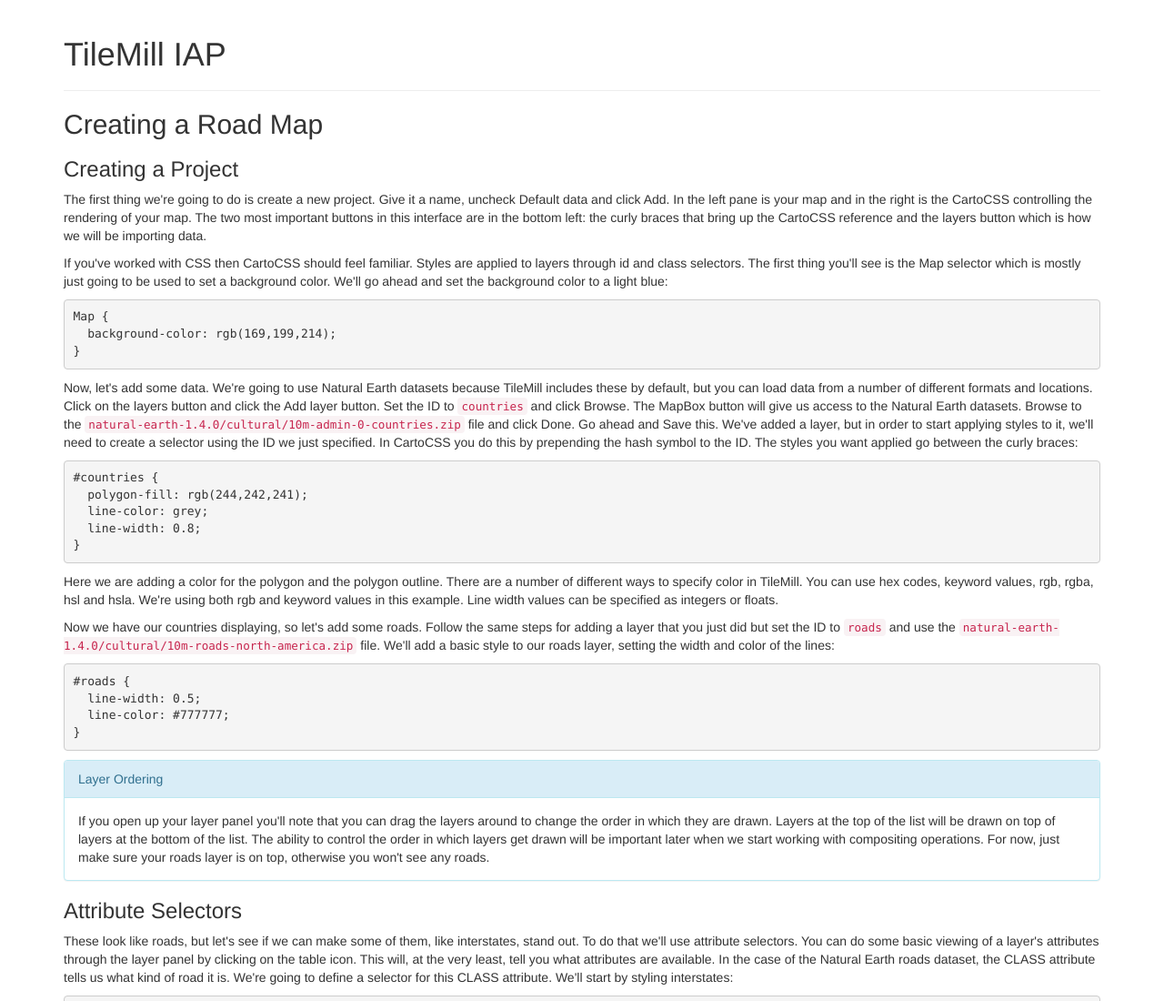
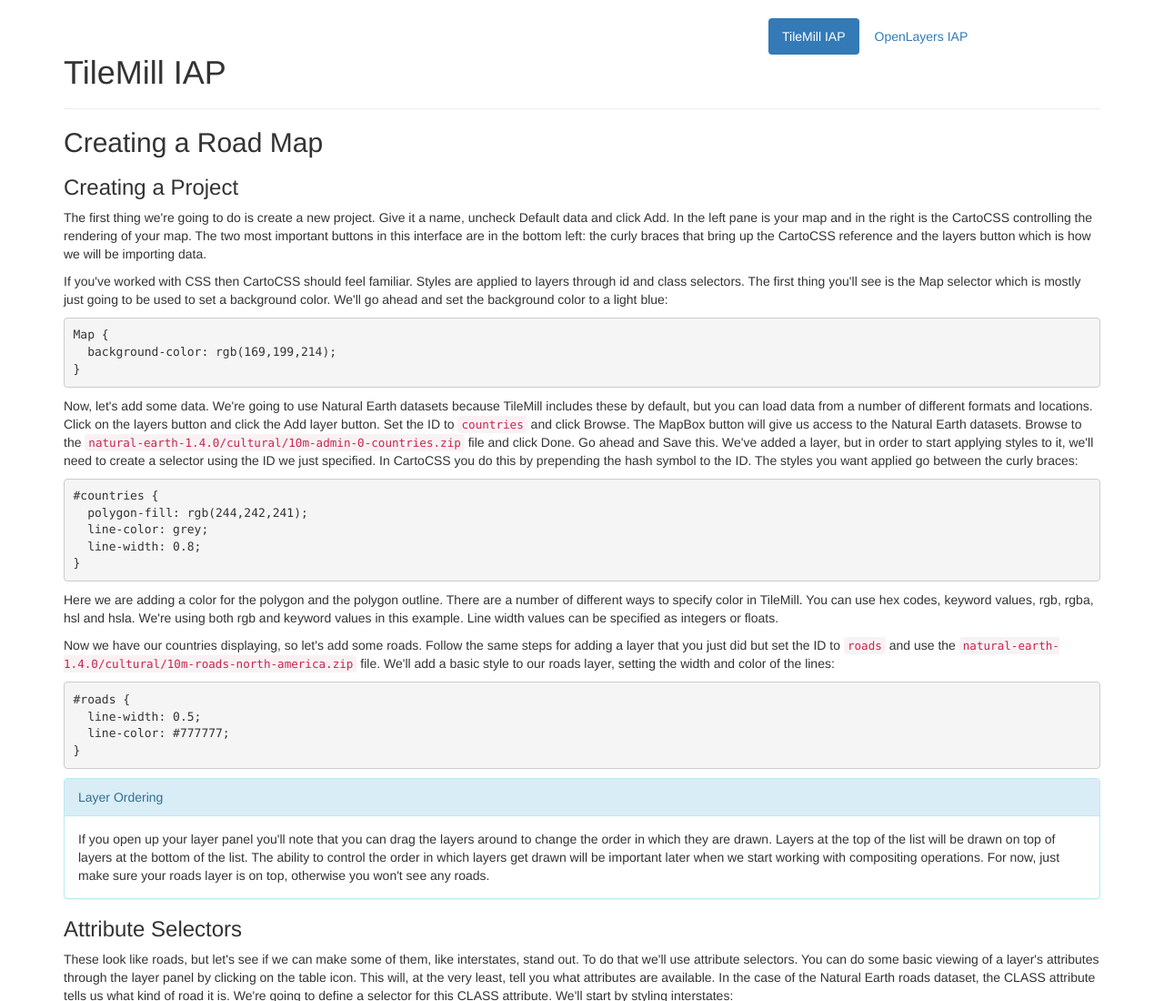
Before and after one commit to gravesm/iap, a plain HTML site: page tilemill/index.html in a window 1280 px wide. Shown: the top 1100 px of the page at 91% size. Drawn offline with nearby package versions, Linux system fonts and the light colour scheme.

Commit message:
Style changes

```diff
--- /dev/null
+++ b/css/style.css
@@ -0,0 +1,4 @@
+.container {
+    margin-top: 20px;
+    margin-bottom: 50px;
+}
--- a/tilemill/index.html
+++ b/tilemill/index.html
@@ -3,11 +3,17 @@
     <head>
         <title>TileMill IAP</title>
         <link rel="stylesheet" href="//netdna.bootstrapcdn.com/bootstrap/3.0.3/css/bootstrap.min.css">
-        <link rel="stylesheet" href="style.css" />
+        <link rel="stylesheet" href="../css/style.css" />
         <script src="//netdna.bootstrapcdn.com/bootstrap/3.0.3/js/bootstrap.min.js"></script>
     </head>
     <body>
         <div class="container">
+          <div class="col-md-4 col-md-offset-8">
+            <ul class="nav nav-pills">
+              <li class="active"><a href="#">TileMill IAP</a></li>
+              <li><a href="../openlayers/">OpenLayers IAP</a></li>
+            </ul>
+          </div>
             <div class="page-header">
                 <h1>TileMill IAP</h1>
             </div>
```
Also changed, not shown: openlayers/index.html (+7 -0 lines).
